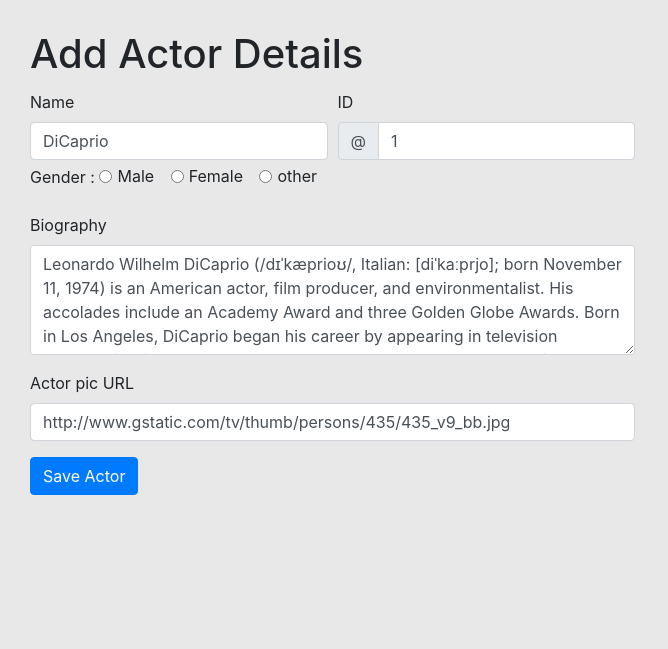
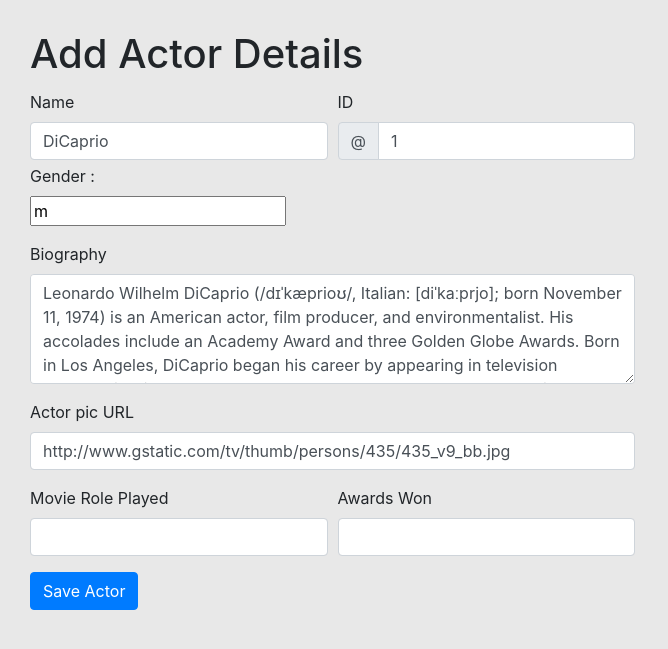
Before and after one commit to deepakHonakeri05/Movie-Database, a Django app: page /movie/editActor/1/ in a window 1280 px wide. Shown: the top 649 px of the page, without its empty margins (0-668 px from the left). Run offline with Django 3.2, Linux system fonts and the light colour scheme; data comes from the database, SQL or seed files in the repository; some libraries are stand-ins or nearby versions.

Commit message:
Implemented : Edit access for director and movie

```diff
--- a/movie/forms.py
+++ b/movie/forms.py
@@ -25,6 +25,7 @@ class reviewForm(forms.Form):
 class editActor(forms.Form):
 	actorNameQuery = forms.CharField(label='actorNameQuery',max_length=50)
 	actorIDQuery = forms.CharField(label='actorIDQuery')
+	actorGenderQuery = forms.CharField(label='actorGenderQuery')
 	actorBiographyQuery = forms.CharField(label='actorBiographyQuery',max_length=10000)
 	actorPicURLQuery = forms.CharField(label='actorPicURLQuery',max_length=500)
 
--- a/movie/templates/movie/add_actor.html
+++ b/movie/templates/movie/add_actor.html
@@ -10,9 +10,29 @@
   padding: 30px;
   background-color:#e8e8e8;
   background-origin: content-box;
-}
+  }
   </style>
+
+  <script type="text/javascript">
+
+  function newTextBox(element){
+   if(!element.value){
+       element.parentNode.removeChild( element.nextElementSibling);
+       return;
+   }
+   else if(element.nextElementSibling)
+       return;
+    var newTxt = element.cloneNode();
+    newTxt.id = 'txt_'+( parseInt( element.id.substring(element.id.indexOf('_')+1)) + 1);
+    newTxt.value='';
+    element.parentNode.appendChild(newTxt);
+  }
+
+</script>
+
 <body id="background">
+  <script src="https://ajax.googleapis.com/ajax/libs/jquery/2.1.1/jquery.min.js"></script>
+
 <form>
 
   <h1>Add Actor Details</h1>
@@ -42,19 +62,8 @@
 
 
       <div class="form-group">
-        <label for="inputAddress">Gender : </label>
-       <div class="form-check form-check-inline">
-          <input class="form-check-input" type="radio" name="inlineRadioOptions" id="inlineRadio1" value="option1">
-          <label class="form-check-label" for="inlineRadio1">Male</label>
-        </div>
-        <div class="form-check form-check-inline">
-          <input class="form-check-input" type="radio" name="inlineRadioOptions" id="inlineRadio2" value="option2">
-          <label class="form-check-label" for="inlineRadio2">Female</label>
-        </div>
-        <div class="form-check form-check-inline">
-          <input class="form-check-input" type="radio" name="inlineRadioOptions" id="inlineRadio3" value="option3">
-          <label class="form-check-label" for="inlineRadio3">other</label>
-        </div>
+        <label for="inputAddress">Gender : </label><br>
+          <input type="text" name="actorGenderQuery" value="{{actor.act_gender}}">
       </div>
 
      <div class="form-row">
@@ -70,6 +79,20 @@
     <input type="text" class="form-control" name="actorPicURLQuery" id="inputAddress2" value={{actor.act_picURL}}>
   </div>
 </div>
+
+<div class="form-row">
+  <div class="form-group col-md-3">
+    <label>Movie Role Played</label>
+    <br><input type="text" class="form-control" name="actorMovieRole[]" onkeydown="newTextBox(this)">
+
+  </div>
+
+  <div class="form-group col-md-3">
+    <label>Awards Won</label>
+    <br><input type="text" class="form-control" name="actorAwardWon[]" onkeydown="newTextBox(this)">
+  </div>
+</div>
+
 </div>
  {% endfor %}
  {% endif %}
--- a/movie/templates/movie/allActors.html
+++ b/movie/templates/movie/allActors.html
@@ -45,9 +45,9 @@
           Manage database
         </a>
         <div class="dropdown-menu" aria-labelledby="navbarDropdown">
-          <a class="dropdown-item" href="add_actor.html">Actors</a>
-          <a class="dropdown-item" href="add_movie.html">Movies</a>
-          <a class="dropdown-item" href="add_director.html">Directors</a>
+          <a class="dropdown-item" href="/movie/manageActors">Actors</a>
+          <a class="dropdown-item" href="/movie/manageMovies">Movies</a>
+          <a class="dropdown-item" href="/movie/manageDirectors">Directors</a>
           <div class="dropdown-divider"></div>
           <a class="dropdown-item" href="http://127.0.0.1:8000/admin/">Admin page</a>
         </div>
--- a/movie/templates/movie/allDirectors.html
+++ b/movie/templates/movie/allDirectors.html
@@ -45,9 +45,9 @@
           Manage database
         </a>
         <div class="dropdown-menu" aria-labelledby="navbarDropdown">
-          <a class="dropdown-item" href="add_actor.html">Actors</a>
-          <a class="dropdown-item" href="add_movie.html">Movies</a>
-          <a class="dropdown-item" href="add_director.html">Directors</a>
+          <a class="dropdown-item" href="/movie/manageActors">Actors</a>
+          <a class="dropdown-item" href="/movie/manageMovies">Movies</a>
+          <a class="dropdown-item" href="/movie/manageDirectors">Directors</a>
           <div class="dropdown-divider"></div>
           <a class="dropdown-item" href="http://127.0.0.1:8000/admin/">Admin page</a>
         </div>
--- a/movie/templates/movie/allMovies.html
+++ b/movie/templates/movie/allMovies.html
@@ -47,9 +47,9 @@
           Manage database
         </a>
         <div class="dropdown-menu" aria-labelledby="navbarDropdown">
-          <a class="dropdown-item" href="add_actor.html">Actors</a>
-          <a class="dropdown-item" href="add_movie.html">Movies</a>
-          <a class="dropdown-item" href="add_director.html">Directors</a>
+          <a class="dropdown-item" href="/movie/manageActors">Actors</a>
+          <a class="dropdown-item" href="/movie/manageMovies">Movies</a>
+          <a class="dropdown-item" href="/movie/manageDirectors">Directors</a>
           <div class="dropdown-divider"></div>
           <a class="dropdown-item" href="http://127.0.0.1:8000/admin/">Admin page</a>
         </div>
--- a/movie/views.py
+++ b/movie/views.py
@@ -197,7 +197,7 @@ def editActor(request,act_id):
 	actorNameQuery = request.GET.get('actorNameQuery')
 	actorBiographyQuery = request.GET.get('actorBiographyQuery')
 	actorPicURLQuery = request.GET.get('actorPicURLQuery')
-	actorGenderQuery = 'f'
+	actorGenderQuery = request.GET.get('actorGenderQuery')
 
 	cursor = connection.cursor()
 
@@ -205,22 +205,66 @@ def editActor(request,act_id):
 
 	if actorNameQuery and act_id and actorBiographyQuery and actorPicURLQuery :
 		if checkActor :
-			cursor.execute('''DELETE FROM movie_actor WHERE act_id=%s''',[act_id])
+			cursor.execute('''UPDATE  movie_actor SET act_name =%s ,act_gender=%s, act_bio=%s, act_picURL=%s WHERE act_id=%s''',[actorNameQuery,actorGenderQuery,actorBiographyQuery,actorPicURLQuery,act_id])
+			actorSaved = "actor saved"
+			return render(request,'movie/add_actor.html')
 
-		newActor = '''INSERT into movie_actor (act_id,act_name,act_gender,act_bio,act_picURL) values (%s,%s,%s,%s,%s)'''
-		cursor.execute(newActor,[act_id,actorNameQuery,actorGenderQuery,actorBiographyQuery,actorPicURLQuery])
-		actorSaved = "actor saved"
-		return render(request,'movie/add_actor.html')
+		else :
+			newActor = '''INSERT into movie_actor (act_id,act_name,act_gender,act_bio,act_picURL) values (%s,%s,%s,%s,%s)'''
+			cursor.execute(newActor,[act_id,actorNameQuery,actorGenderQuery,actorBiographyQuery,actorPicURLQuery])
+			actorSaved = "actor saved"
+			return render(request,'movie/add_actor.html')
 
 	else :
 		return render(request,'movie/add_actor.html',{'actorList':checkActor})
 
 def editDirector(request,dir_id):
 	dir_id = int(dir_id)
-	directorList = director.objects.raw('''SELECT * FROM movie_director WHERE dir_id=%s ''',[dir_id])
-	return render(request,'movie/add_director.html',{'directorList': directorList})
+
+	directorNameQuery = request.GET.get('directorNameQuery')
+	dirIDQuery = request.GET.get('dirIDQuery')
+	directorBioQuery = request.GET.get('directorBioQuery')
+	directorPicURLQuery = request.GET.get('directorPicURLQuery')
+	directorPhoneQuery = request.GET.get('directorPhoneQuery')
+
+	cursor = connection.cursor()
+
+	checkDirector = director.objects.raw('''SELECT * FROM movie_director WHERE dir_id=%s ''',[dir_id])
+
+	if directorNameQuery and dirIDQuery and directorBioQuery and directorPicURLQuery and directorPhoneQuery :
+		if checkDirector :
+			cursor.execute('''UPDATE movie_director SET dir_name =%s ,  dir_phone =%s , dir_bio =%s  , dir_picURL = %s WHERE dir_id=%s ''',[directorNameQuery,directorPhoneQuery,directorBioQuery,directorPicURLQuery,dir_id])
+			directorSaved = "directorSaved"
+			return render(request,'movie/add_director.html')
+
+		else :
+			newDirector = '''INSERT INTO movie_director (dir_id,dir_name,dir_phone,dir_bio,dir_picURL) values(%s,%s,%s,%s,%s)'''
+			cursor.execute(newDirector,[dirIDQuery,directorNameQuery,directorPhoneQuery,directorBioQuery,directorPicURLQuery])
+			directorSaved = "directorSaved"
+			return render(request,'movie/add_director.html')
+	else :
+		return render(request,'movie/add_director.html',{'directorList': checkDirector})
 
 def editMovie(request,mov_id):
 	mov_id = int(mov_id)
-	movieResult = movies.objects.raw('''SELECT * FROM movie_movies WHERE mov_id=%s''',[mov_id])
-	return render(request,'movie/add_movie.html',{'movieResult':movieResult})
+
+	movieNameQuery = request.GET.get('movieNameQuery')
+	movieDescriptionQuery = request.GET.get('movieDescriptionQuery')
+	moviePosterURL = request.GET.get('moviePosterURL')
+	movieYearQuery = request.GET.get('movieYearQuery')
+	movieLangQuery = request.GET.get('movieLangQuery')
+
+	cursor = connection.cursor()
+
+	checkMovie = movies.objects.raw('''SELECT * FROM movie_movies WHERE mov_id=%s''',[mov_id])
+
+	if movieNameQuery and movieDescriptionQuery and moviePosterURL and movieYearQuery and movieLangQuery :
+		if checkMovie :
+			cursor.execute('''UPDATE movie_movies SET mov_title =%s ,mov_year =%s , mov_lang=%s, description=%s, movie_picurl=%s where mov_id =%s ''',[movieNameQuery,movieYearQuery,movieLangQuery,movieDescriptionQuery,moviePosterURL,mov_id])
+			return render(request,'movie/add_movie.html')
+		else :
+			newMovie = '''INSERT INTO movie_movies(mov_id,mov_title,mov_year,mov_lang,description,movie_picurl) values (%s,%s,%s,%s,%s,%s)'''
+			cursor.execute()
+			return render(request,'movie/add_movie.html')
+	else:
+		return render(request,'movie/add_movie.html',{'movieResult':checkMovie})
```
Also changed, not shown: movie/templates/movie/add_director.html (+32 -1 lines), movie/templates/movie/add_movie.html (+6 -16 lines), 2 other files.
